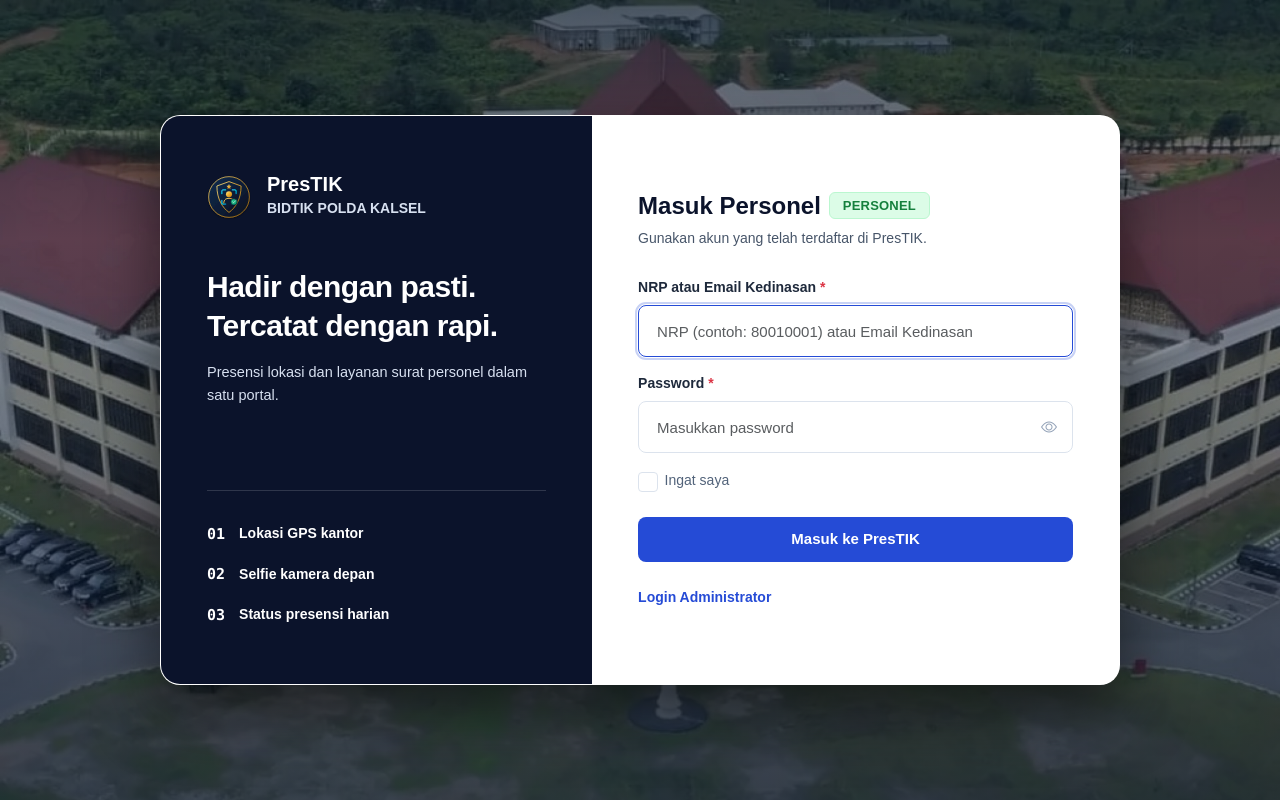
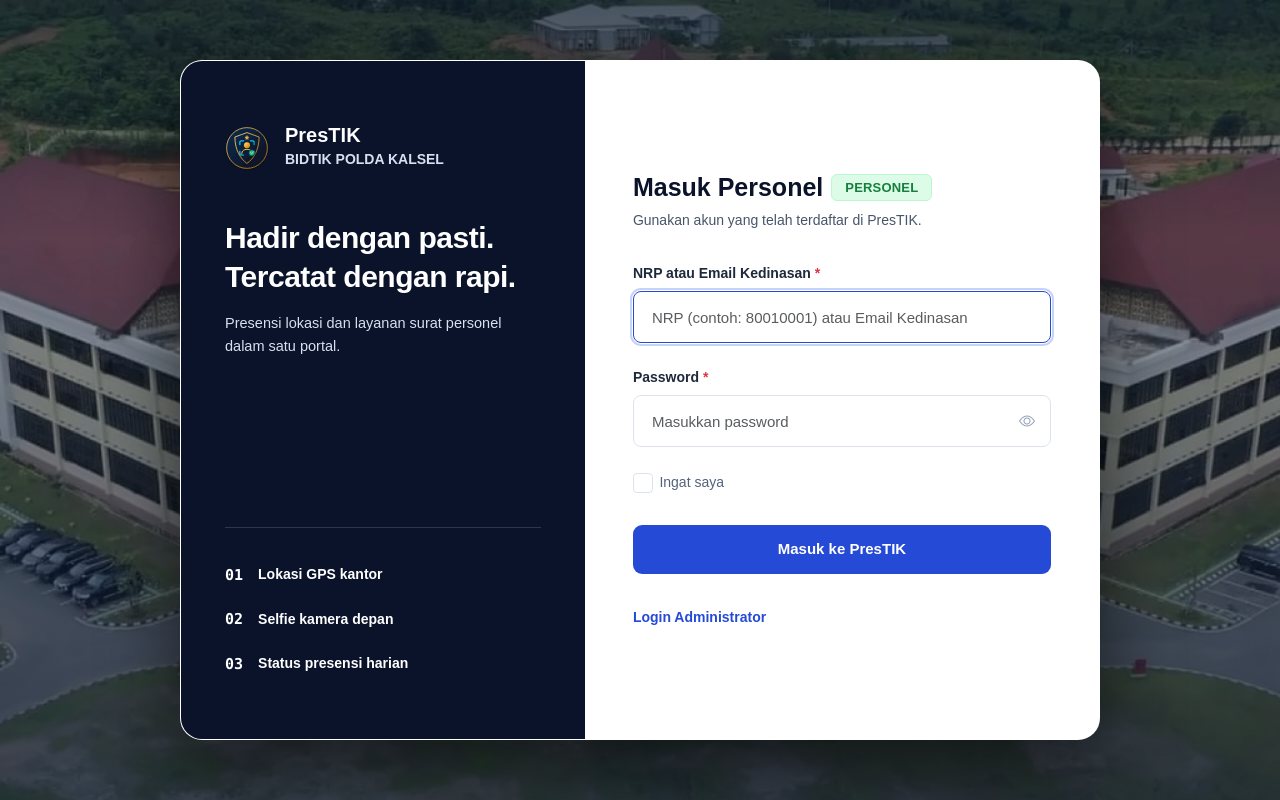
Before and after one commit to sitimaida483-cyber/Project_Magang, a Laravel app: page /login in a window 1280 px wide. Run offline with Laravel 12, Linux system fonts and the light colour scheme.

Commit message:
style(auth): perpanjang tinggi kartu login ke atas dan bawah dan sesuaikan lebar

```diff
--- a/resources/views/anggota/auth/login.blade.php
+++ b/resources/views/anggota/auth/login.blade.php
@@ -39,26 +39,26 @@
 
         .auth-wrapper {
             width: 100%;
-            max-width: 960px;
+            max-width: 920px;
             margin: auto;
         }
 
         .auth-card-dual {
             display: flex;
             background: #FFFFFF;
-            border-radius: 20px;
+            border-radius: 22px;
             overflow: hidden;
-            box-shadow: 0 25px 65px rgba(0, 0, 0, 0.55);
+            box-shadow: 0 30px 75px rgba(0, 0, 0, 0.60);
             border: 1px solid rgba(255, 255, 255, 0.25);
-            min-height: 570px;
+            min-height: 680px;
         }
 
         /* Panel Kiri: Showcase Navy Precision (Sesuai Acuan Gambar) */
         .auth-showcase-panel {
-            width: 45%;
+            width: 44%;
             background-color: #0B132B !important;
             color: #FFFFFF !important;
-            padding: 58px 46px;
+            padding: 64px 44px;
             display: flex;
             flex-direction: column;
             justify-content: space-between;
@@ -102,16 +102,16 @@
 
         .showcase-features {
             border-top: 1px solid rgba(255, 255, 255, 0.15);
-            padding-top: 32px;
+            padding-top: 36px;
             display: flex;
             flex-direction: column;
-            gap: 18px;
+            gap: 22px;
         }
 
         .showcase-features .feature-item {
             display: flex;
             align-items: center;
-            gap: 14px;
+            gap: 15px;
         }
 
         .showcase-features .feature-num {
@@ -130,8 +130,8 @@
 
         /* Panel Kanan: Form Card */
         .auth-form-panel {
-            width: 55%;
-            padding: 56px 46px;
+            width: 56%;
+            padding: 64px 48px;
             background: #FFFFFF;
             display: flex;
             flex-direction: column;
@@ -139,7 +139,7 @@
         }
 
         .auth-form-panel .form-title {
-            font-size: 24px;
+            font-size: 25px;
             font-weight: 700;
             color: #0B132B;
             margin-bottom: 0;
@@ -149,7 +149,7 @@
             font-size: 14px !important;
             line-height: 1.5;
             color: #475569 !important;
-            margin-bottom: 28px;
+            margin-bottom: 32px;
         }
 
         .auth-form-panel .form-label {
@@ -157,14 +157,14 @@
             font-weight: 600 !important;
             letter-spacing: normal !important;
             color: #1E293B !important;
-            margin-bottom: 6px;
+            margin-bottom: 7px;
         }
 
         .auth-form-panel .form-control {
             border: 1.5px solid #CBD5E1;
-            border-radius: 8px;
-            padding: 11px 15px;
-            font-size: 14px;
+            border-radius: 9px;
+            padding: 12px 16px;
+            font-size: 14.5px;
             color: #0F172A;
             transition: border-color 0.15s ease, box-shadow 0.15s ease;
         }
@@ -208,8 +208,8 @@
             background-color: #254BD6;
             color: #FFFFFF;
             border: none;
-            border-radius: 8px;
-            padding: 11px 16px;
+            border-radius: 9px;
+            padding: 13px 20px;
             font-weight: 600;
             font-size: 15px;
             width: 100%;
@@ -355,7 +355,7 @@
                     @csrf
 
                     <!-- NRP atau Email Kedinasan -->
-                    <div class="mb-3">
+                    <div class="mb-4">
                         <label for="email" class="form-label">NRP atau Email Kedinasan <span class="text-danger">*</span></label>
                         <input type="text" class="form-control @error('email') is-invalid @enderror"
                                id="email" name="email" value="{{ old('email') }}"
@@ -363,7 +363,7 @@
                     </div>
 
                     <!-- Password -->
-                    <div class="mb-3">
+                    <div class="mb-4">
                         <label for="password" class="form-label">Password <span class="text-danger">*</span></label>
                         <div class="position-relative">
                             <input type="password" class="form-control pe-5 @error('password') is-invalid @enderror"
@@ -376,7 +376,7 @@
                     </div>
 
                     <!-- Ingat Saya -->
-                    <div class="mb-4">
+                    <div class="mb-4 pb-1">
                         <div class="form-check">
                             <input class="form-check-input" type="checkbox" name="remember" id="remember" {{ old('remember') ? 'checked' : '' }}>
                             <label class="form-check-label text-muted" for="remember" style="font-size: 14px;">
@@ -392,7 +392,7 @@
                 </form>
 
                 <!-- Link Login Admin -->
-                <div class="mt-2 text-start">
+                <div class="mt-3 text-start">
                     <a href="{{ route('admin.login') }}" class="auth-link">
                         Login Administrator
                     </a>
```
Also changed, not shown: resources/views/admin/auth/login.blade.php (+23 -23 lines).
